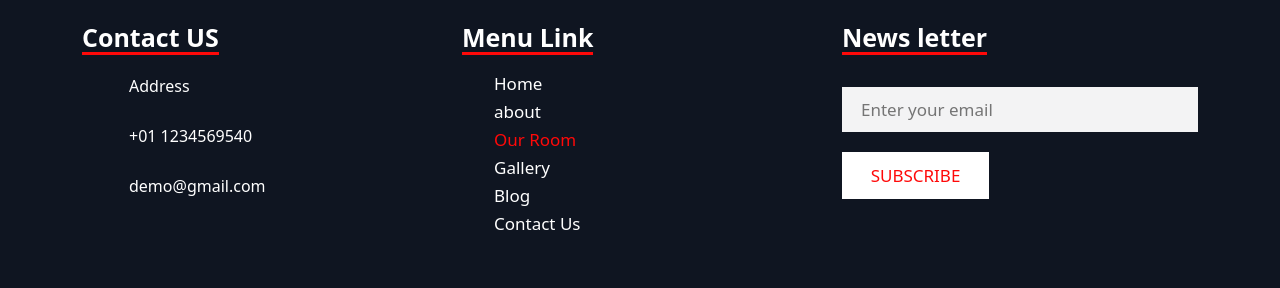
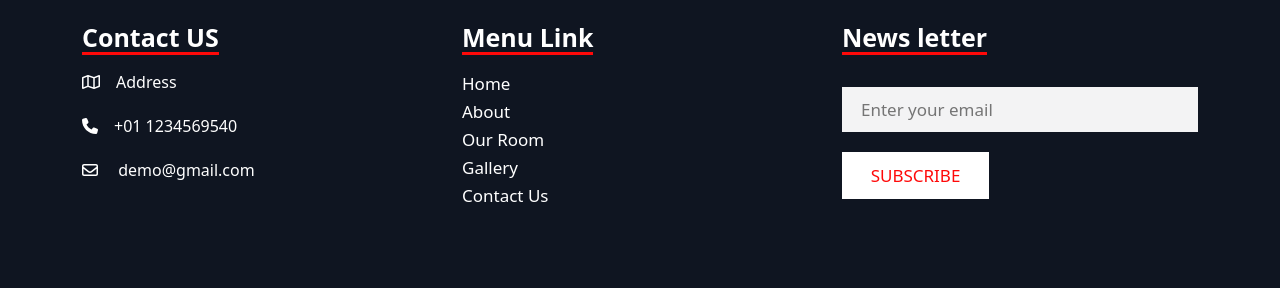
Before and after one commit to mishrarpita321/HotelManagementProject, a Next.js app: page / in a window 1280 px wide. Shown: the part 3887-4175 px from the top of the page. Built offline with nearby package versions, Linux system fonts and the light colour scheme; no server answers.

Commit message:
icon fixed

```diff
--- a/package.json
+++ b/package.json
@@ -9,8 +9,10 @@
     "lint": "next lint"
   },
   "dependencies": {
+    "@fortawesome/fontawesome-svg-core": "^6.4.0",
     "@fortawesome/free-regular-svg-icons": "^6.4.0",
     "@fortawesome/free-solid-svg-icons": "^6.4.0",
+    "@fortawesome/react-fontawesome": "^0.2.0",
     "axios": "^1.4.0",
     "bootstrap": "^5.2.3",
     "next": "13.4.3",
--- a/src/components/Footer.js
+++ b/src/components/Footer.js
@@ -1,7 +1,12 @@
 import { config } from '@fortawesome/fontawesome-svg-core'
-import '@fortawesome/fontawesome-svg-core/styles.css'
+// import '@fortawesome/fontawesome-svg-core/styles.css'
+import { FontAwesomeIcon } from '@fortawesome/react-fontawesome'
+
+import { faMapMarker } from '@fortawesome/free-solid-svg-icons';
+import { faMap, faEnvelope } from '@fortawesome/free-regular-svg-icons';
+import { faPhone } from '@fortawesome/free-solid-svg-icons';
 export default function Footer() {
-    return(
+    return (
         <>
             <footer>
                 <div className="footer">
@@ -9,38 +14,44 @@ export default function Footer() {
                         <div className="row">
                             <div className=" col-md-4">
                                 <h3>Contact US</h3>
-                        <ul className="conta">
+                                <ul className="conta ps-0">
                                     <li>
-                                <i className="fa fa-map-marker" aria-hidden="true" /> Address
+                                        <FontAwesomeIcon icon={faMap} className="fa fa-map-marker" />
+                                        <span className='ms-3'>Address</span>
                                     </li>
                                     <li>
-                                <i className="fa fa-mobile" aria-hidden="true" /> +01 1234569540
+                                        <FontAwesomeIcon icon={faPhone} className="fa fa-mobile" />
+                                        <span className='ms-3'>+01 1234569540</span>
+                                        {/* <i className="fa fa-mobile" aria-hidden="true" />  */}
                                     </li>
                                     <li>
-                                {" "}
+                                        <FontAwesomeIcon icon={faEnvelope} className="fa fa-mobile" />
+                                        {/* <span className='ms-3'>+01 1234569540</span> */}
+                                        <a className='ms-3' href="#"> demo@gmail.com</a>
+                                        {/* <i className="fa fa-mobile" aria-hidden="true" />  */}
+                                    </li>
+                                    {/* <li>
                                         <i className="fa fa-envelope" aria-hidden="true" />
                                         <a href="#"> demo@gmail.com</a>
-                            </li>
+                                    </li> */}
                                 </ul>
                             </div>
                             <div className="col-md-4">
                                 <h3>Menu Link</h3>
-                        <ul className="link_menu">
+                                <ul className="link_menu ps-0">
                                     <li>
                                         <a href="#">Home</a>
                                     </li>
                                     <li>
-                                <a href="about.html"> about</a>
+                                        <a href="about.html"> About</a>
                                     </li>
-                            <li className="active">
+                                    <li >
                                         <a href="room.html">Our Room</a>
                                     </li>
                                     <li>
                                         <a href="gallery.html">Gallery</a>
                                     </li>
-                            <li>
-                                <a href="blog.html">Blog</a>
-                            </li>
+
                                     <li>
                                         <a href="contact.html">Contact Us</a>
                                     </li>
--- a/src/pages/_app.js
+++ b/src/pages/_app.js
@@ -7,6 +7,9 @@ import AuthGuard from 'src/Guards/AuthGuard';
 import LoadingSpinner from 'src/components/LoadingSpinner';
 import AdminLoginGuard from 'src/Guards/AdminLoginGuard';
 
+import "@fortawesome/fontawesome-svg-core/styles.css";
+import { config } from "@fortawesome/fontawesome-svg-core";
+config.autoAddCss = false;
 
 import 'bootstrap/dist/css/bootstrap.css'
 
```
Also changed, not shown: 2 other files (tests, documents, lock files or other folders). Lines whose indentation alone changed are shown as unchanged.
